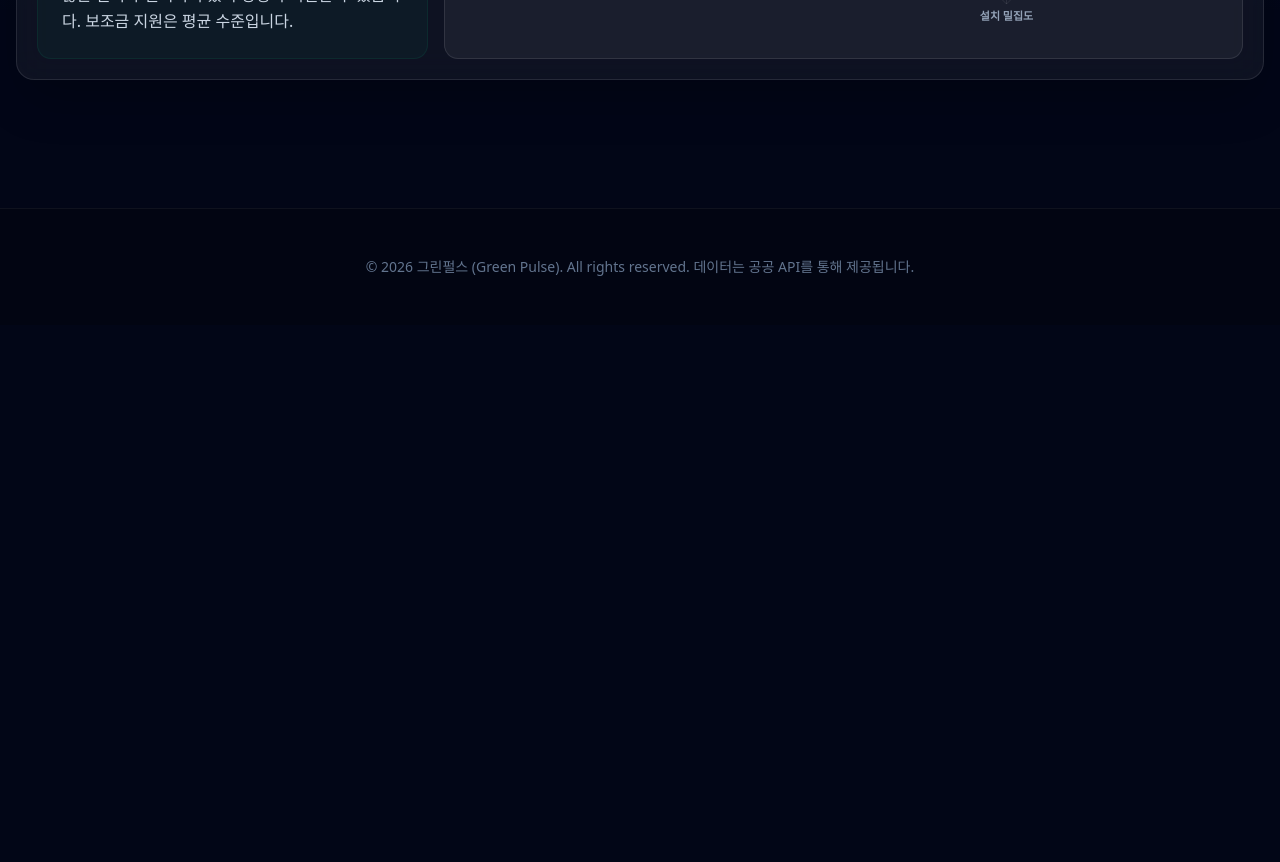
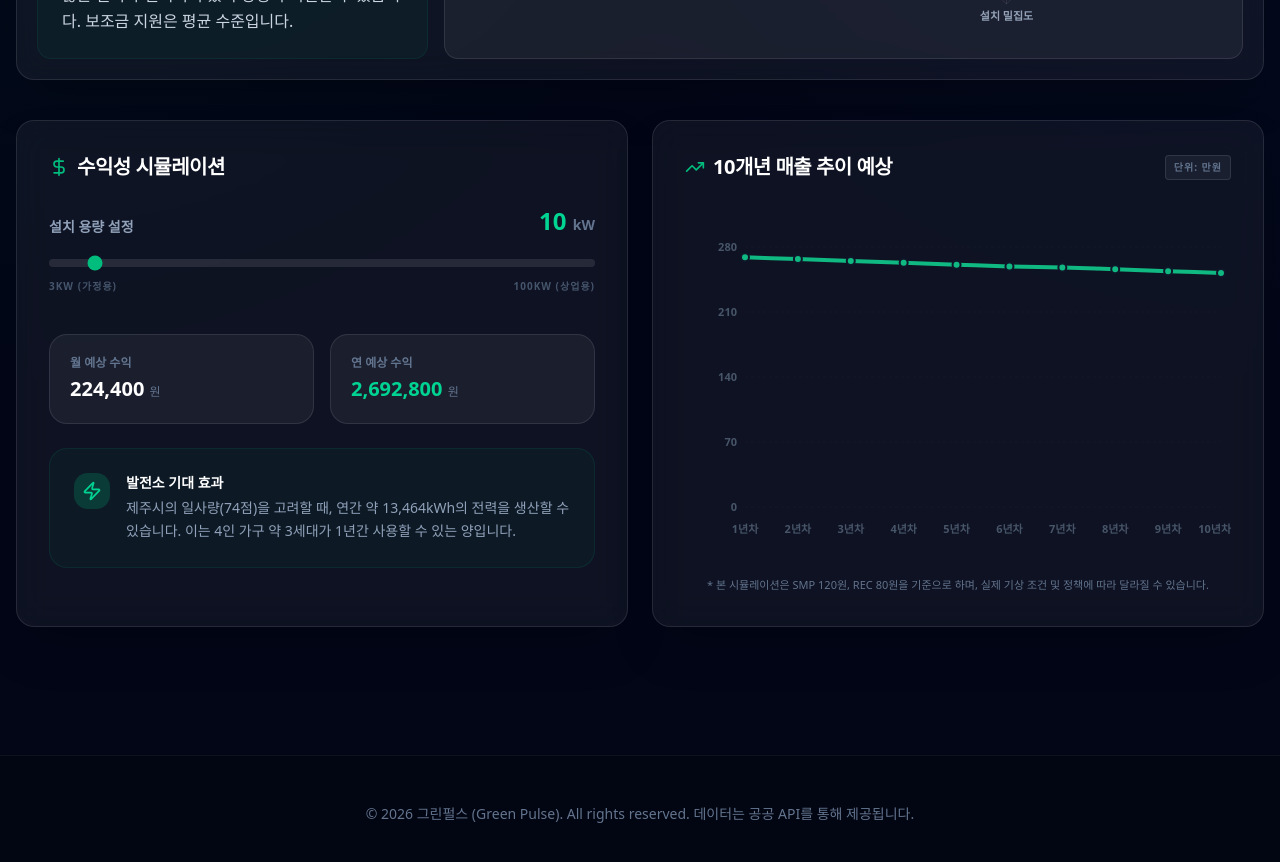
Before and after one commit to toonyman/GreenPulse, a Next.js app: page /green-check in a window 1280 px wide. Shown: the part 660-1522 px from the top of the page. Before the commit the page ends 985 px from the top, so only its background shows below. Built offline with nearby package versions, Linux system fonts and the light colour scheme.

Commit message:
feat: add solar revenue simulation and 10-year forecast graph to green-check page

```diff
--- a/src/app/green-check/page.tsx
+++ b/src/app/green-check/page.tsx
@@ -4,7 +4,7 @@ import { useState, useEffect } from "react"
 import { Card } from "@/components/ui/card"
 import { Select, SelectContent, SelectItem, SelectTrigger, SelectValue } from "@/components/ui/select"
 import { Badge } from "@/components/ui/badge"
-import { Radar, RadarChart, PolarGrid, PolarAngleAxis, PolarRadiusAxis, ResponsiveContainer, Tooltip } from "recharts"
+import { Radar, RadarChart, PolarGrid, PolarAngleAxis, PolarRadiusAxis, ResponsiveContainer, Tooltip, LineChart, Line, XAxis, YAxis, CartesianGrid } from "recharts"
 import { MapPin, TrendingUp, Zap, Network, DollarSign, Award, Sparkles, Info } from "lucide-react"
 import {
     Tooltip as ShadcnTooltip,
@@ -38,6 +38,7 @@ export default function GreenCheckPage() {
     const [selectedProvince, setSelectedProvince] = useState<string>("")
     const [selectedRegion, setSelectedRegion] = useState<string>("")
     const [currentData, setCurrentData] = useState<LocationData | null>(null)
+    const [installationCapacity, setInstallationCapacity] = useState<number>(10) // 기본 10kW
 
     // 데이터 로드
     useEffect(() => {
@@ -112,6 +113,38 @@ export default function GreenCheckPage() {
             default: return '미흡'
         }
     }
+
+    // 수익 계산 로직
+    const calculateRevenue = () => {
+        if (!currentData) return { monthly: 0, yearly: 0, tenYears: [] }
+
+        // 일평균 발전시간 (solar_score 0~100 -> 3.0~4.0시간 매핑)
+        const dailyGenHours = 3.0 + (currentData.solar_score / 100)
+        // 발전량 (kWh/월) = 용량(kW) * 일평균발전시간 * 30일
+        const monthlyGeneration = installationCapacity * dailyGenHours * 30
+        // 예상 단가 (SMP + REC 합계 약 200원 가정)
+        const unitPrice = 200
+        const monthlyRevenue = Math.floor(monthlyGeneration * unitPrice)
+
+        // 10개년 추이 (매년 0.7% 효율 저감 가정)
+        const tenYearsData = []
+        let currentYearlyRevenue = monthlyRevenue * 12
+        for (let i = 1; i <= 10; i++) {
+            tenYearsData.push({
+                year: `${i}년차`,
+                revenue: Math.floor(currentYearlyRevenue / 10000), // 만원 단위
+            })
+            currentYearlyRevenue *= 0.993 // 0.7% 저감
+        }
+
+        return {
+            monthly: monthlyRevenue,
+            yearly: monthlyRevenue * 12,
+            tenYears: tenYearsData
+        }
+    }
+
+    const revenueInfo = calculateRevenue()
 
     return (
         <div className="container mx-auto px-4 py-8 md:py-12 flex flex-col gap-10 mb-20">
@@ -307,6 +340,130 @@ export default function GreenCheckPage() {
                     </Card>
                 )}
             </div>
+
+            {/* 수익 시뮬레이션 섹션 */}
+            {currentData && (
+                <div className="max-w-7xl mx-auto w-full grid grid-cols-1 lg:grid-cols-2 gap-6">
+                    {/* 좌측: 설정 및 요약 */}
+                    <Card className="glass-card rounded-2xl p-8 border-white/5 space-y-8">
+                        <div>
+                            <div className="flex items-center gap-2 mb-6">
+                                <DollarSign className="size-5 text-emerald-500" />
+                                <h2 className="text-xl font-black text-white uppercase tracking-tight">수익성 시뮬레이션</h2>
+                            </div>
+
+                            <div className="space-y-6">
+                                <div className="space-y-3">
+                                    <div className="flex justify-between items-end">
+                                        <label className="text-sm font-bold text-slate-400">설치 용량 설정</label>
+                                        <div className="text-2xl font-black text-emerald-400">{installationCapacity} <span className="text-sm text-slate-500">kW</span></div>
+                                    </div>
+                                    <input
+                                        type="range"
+                                        min="3"
+                                        max="100"
+                                        step="1"
+                                        value={installationCapacity}
+                                        onChange={(e) => setInstallationCapacity(Number(e.target.value))}
+                                        className="w-full h-2 bg-white/10 rounded-lg appearance-none cursor-pointer accent-emerald-500"
+                                    />
+                                    <div className="flex justify-between text-[10px] font-bold text-slate-600 uppercase tracking-widest">
+                                        <span>3kW (가정용)</span>
+                                        <span>100kW (상업용)</span>
+                                    </div>
+                                </div>
+
+                                <div className="grid grid-cols-2 gap-4 pt-4">
+                                    <div className="p-5 bg-white/5 rounded-2xl border border-white/10">
+                                        <div className="text-xs font-bold text-slate-500 mb-1 uppercase">월 예상 수익</div>
+                                        <div className="text-xl font-black text-white">
+                                            {revenueInfo.monthly.toLocaleString()} <span className="text-xs font-medium text-slate-500">원</span>
+                                        </div>
+                                    </div>
+                                    <div className="p-5 bg-white/5 rounded-2xl border border-white/10 text-emerald-400">
+                                        <div className="text-xs font-bold text-slate-500 mb-1 uppercase">연 예상 수익</div>
+                                        <div className="text-xl font-black">
+                                            {revenueInfo.yearly.toLocaleString()} <span className="text-xs font-medium text-slate-500">원</span>
+                                        </div>
+                                    </div>
+                                </div>
+
+                                <div className="p-6 bg-emerald-500/5 rounded-2xl border border-emerald-500/10">
+                                    <div className="flex items-start gap-4">
+                                        <div className="p-2 bg-emerald-500/20 rounded-xl">
+                                            <Zap className="size-5 text-emerald-400" />
+                                        </div>
+                                        <div>
+                                            <div className="text-sm font-black text-white mb-1">발전소 기대 효과</div>
+                                            <p className="text-sm text-slate-400 leading-relaxed font-medium">
+                                                {currentData.name}의 일사량({currentData.solar_score}점)을 고려할 때,
+                                                연간 약 {(revenueInfo.yearly / 200).toLocaleString(undefined, { maximumFractionDigits: 0 })}kWh의 전력을 생산할 수 있습니다.
+                                                이는 4인 가구 약 {Math.floor(revenueInfo.yearly / 200 / 4200)}세대가 1년간 사용할 수 있는 양입니다.
+                                            </p>
+                                        </div>
+                                    </div>
+                                </div>
+                            </div>
+                        </div>
+                    </Card>
+
+                    {/* 우측: 10개년 그래프 */}
+                    <Card className="glass-card rounded-2xl p-8 border-white/5 flex flex-col">
+                        <div className="flex items-center justify-between mb-8">
+                            <div className="flex items-center gap-2">
+                                <TrendingUp className="size-5 text-emerald-500" />
+                                <h2 className="text-xl font-black text-white uppercase tracking-tight">10개년 매출 추이 예상</h2>
+                            </div>
+                            <div className="text-[10px] font-black bg-white/5 text-slate-500 px-2 py-1 rounded border border-white/10 tracking-widest uppercase">
+                                단위: 만원
+                            </div>
+                        </div>
+
+                        <div className="flex-1 min-h-[300px] w-full">
+                            <ResponsiveContainer width="100%" height="100%">
+                                <LineChart data={revenueInfo.tenYears} margin={{ top: 10, right: 10, left: 0, bottom: 0 }}>
+                                    <CartesianGrid strokeDasharray="3 3" stroke="#ffffff05" vertical={false} />
+                                    <XAxis
+                                        dataKey="year"
+                                        axisLine={false}
+                                        tickLine={false}
+                                        tick={{ fill: '#475569', fontSize: 11, fontWeight: 'bold' }}
+                                        dy={10}
+                                    />
+                                    <YAxis
+                                        axisLine={false}
+                                        tickLine={false}
+                                        tick={{ fill: '#475569', fontSize: 11, fontWeight: 'bold' }}
+                                    />
+                                    <Tooltip
+                                        contentStyle={{
+                                            backgroundColor: '#0f172a',
+                                            border: '1px solid rgba(255,255,255,0.1)',
+                                            borderRadius: '12px',
+                                            padding: '12px'
+                                        }}
+                                        itemStyle={{ color: '#10b981', fontWeight: 'bold' }}
+                                        labelStyle={{ color: '#94a3b8', marginBottom: '4px', fontWeight: 'bold' }}
+                                        formatter={(value: number) => [`${value.toLocaleString()} 만원`, '예상 매출']}
+                                    />
+                                    <Line
+                                        type="monotone"
+                                        dataKey="revenue"
+                                        stroke="#10b981"
+                                        strokeWidth={4}
+                                        dot={{ r: 4, fill: '#10b981', strokeWidth: 2, stroke: '#0f172a' }}
+                                        activeDot={{ r: 6, strokeWidth: 0 }}
+                                        animationDuration={1500}
+                                    />
+                                </LineChart>
+                            </ResponsiveContainer>
+                        </div>
+                        <p className="mt-4 text-[11px] text-slate-500 font-medium text-center">
+                            * 본 시뮬레이션은 SMP 120원, REC 80원을 기준으로 하며, 실제 기상 조건 및 정책에 따라 달라질 수 있습니다.
+                        </p>
+                    </Card>
+                </div>
+            )}
         </div>
     )
 }
```
